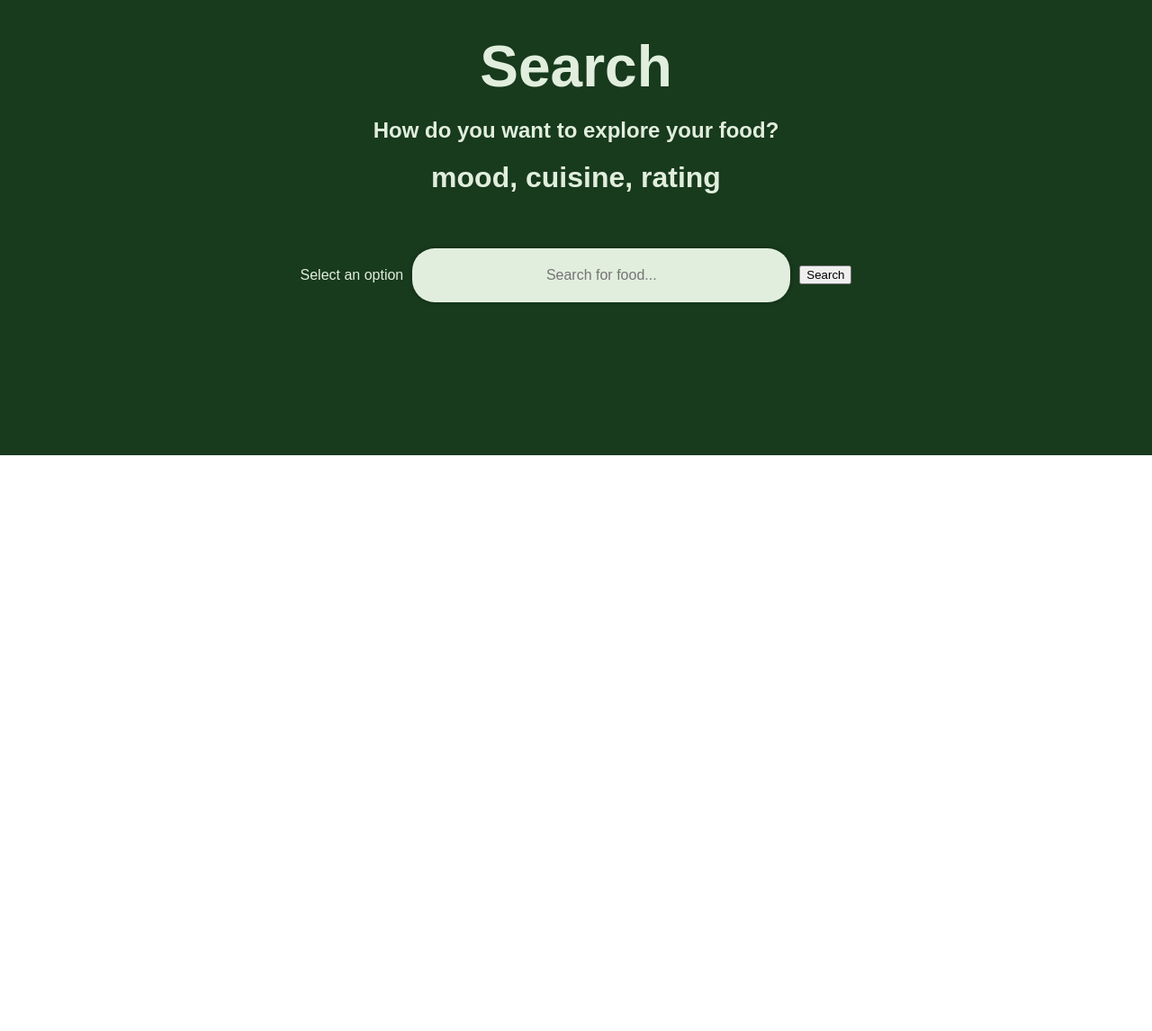
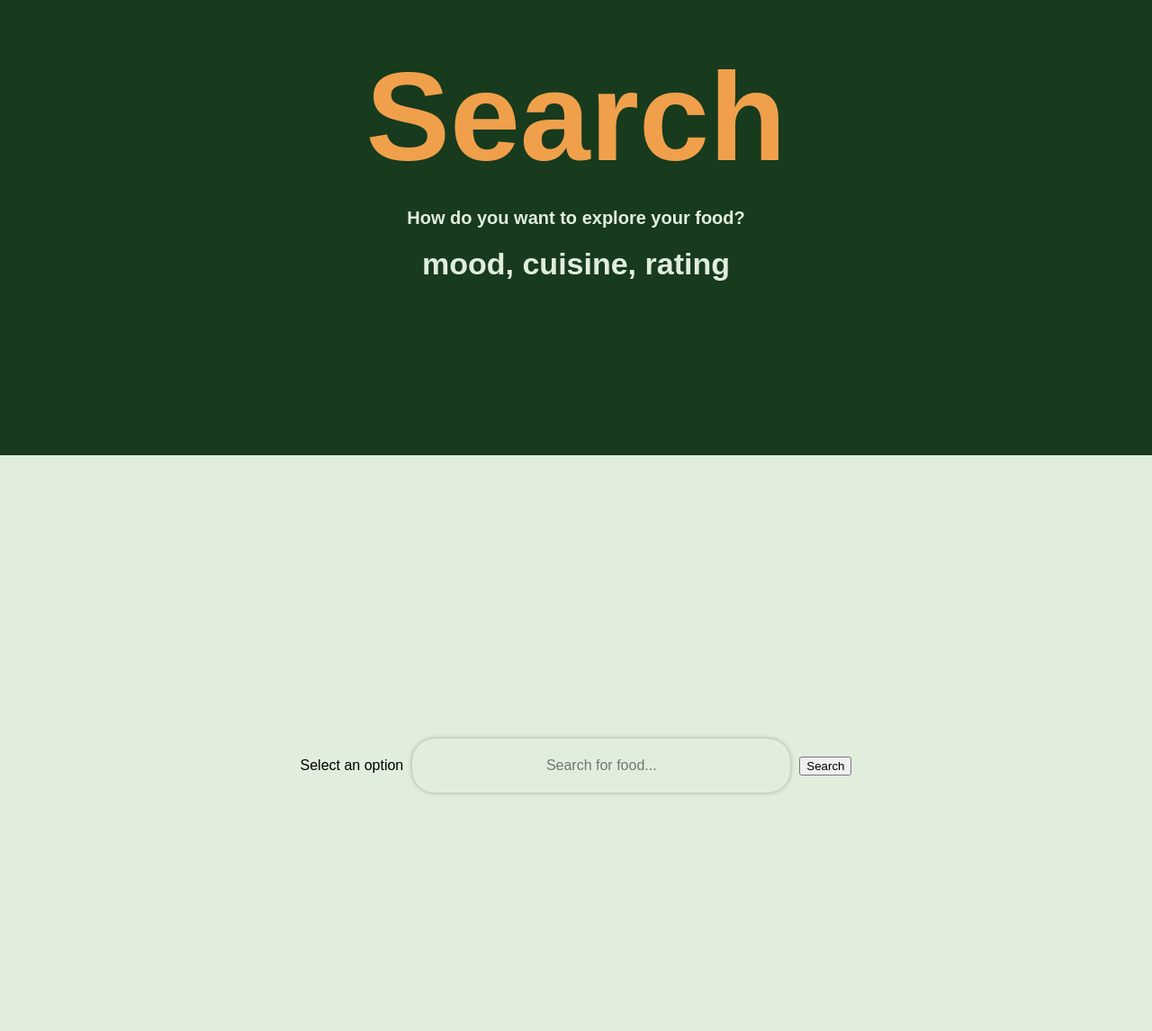
Before and after one commit to MUN-COMP3100/project-raqibzzzteam, a plain HTML site: page Client Side/view/search.html in a window 1280 px wide. Shown: the part 200-1346 px from the top of the page at 90% size. Before the commit the page ends 800 px from the top, so only its background shows below. Drawn offline with Linux system fonts and the light colour scheme.

Commit message:
search box placement in its own section

```diff
--- a/Client Side/view/search.html
+++ b/Client Side/view/search.html
@@ -35,7 +35,7 @@
 			background-color: #FEFBE9;
 			color: #183A1D;
 		}
-		section {
+		.first-section {
 			display: flex;
 			flex-direction: column;
 			justify-content: center;
@@ -43,22 +43,34 @@
 			height: 80vh;
 			background-color: #183A1D;
 			color: #E1EEDD;
+
+		}
+		.first-section h1 {
+			font-size: 140px;
+			margin: 0;
+			text-align: center;
+			color: #F0A04B;
 			font-family: 'MADE Sunflower', sans-serif;
 		}
-		section h1 {
-			font-size: 64px;
-			margin: 0;
-			text-align: center;
-		}
-		section h3 {
-			font-size: 24px;
+		.first-section h3 {
+			font-size: 20px;
 			margin: 20px 0 10px 0;
 			text-align: center;
 		}
-		section h2 {
-			font-size: 32px;
+		.first-section h2 {
+			font-size: 34px;
 			margin: 10px 0;
 			text-align: center;
+		}
+
+
+		.second-section {
+			display: flex;
+			justify-content: center;
+
+			align-items: center;
+			height: 80vh;
+			background-color: #E1EEDD;
 		}
 		.search-container {
 			display: flex;
@@ -107,10 +119,14 @@
 		<a href="search.html">Search</a>
 		<a href="maps.html">Maps</a>
 	</nav>
-	<section>
+	<section class = "first-section">
 		<h1>Search</h1>
 		<h3>How do you want to explore your food?</h3>
 		<h2>mood, cuisine, rating</h2>
+
+	</section>
+
+	<section class = "second-section">
 		<div class="search-container">
 				<div class="search-dropdown">
 					<span>Select an option</span>
```
Also changed, not shown: Client Side/view/home.html (+5 -5 lines). Lines whose indentation alone changed are shown as unchanged.
